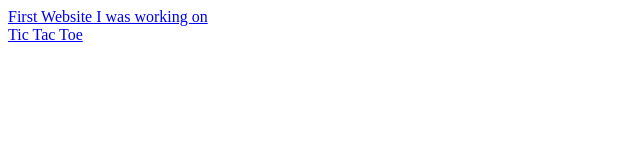
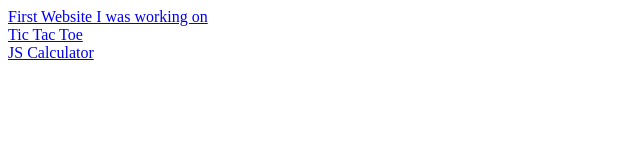
Before and after one commit to Ian-Halstead/Portfilio, a plain HTML site: page index.html in a window 1280 px wide. Shown: the whole page, without its empty margins (0-640 px from the left). Drawn offline with Linux system fonts and the light colour scheme.

Commit message:
Added Calcualtor

```diff
--- a/index.html
+++ b/index.html
@@ -10,6 +10,6 @@
   <br>
   <a href="Tic-tac-toe/index.html">Tic Tac Toe</a>
   <br>
-  <a href="JS-Calculator/index.html"></a>
+  <a href="JS-Calculator/index.html">JS Calculator</a>
 </body>
 </html>
```
